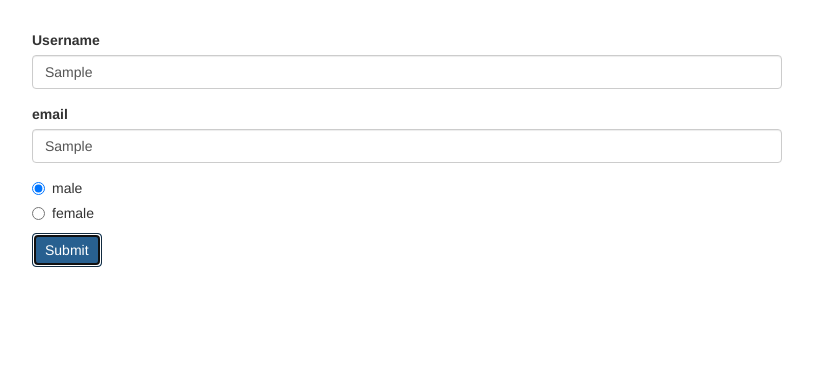
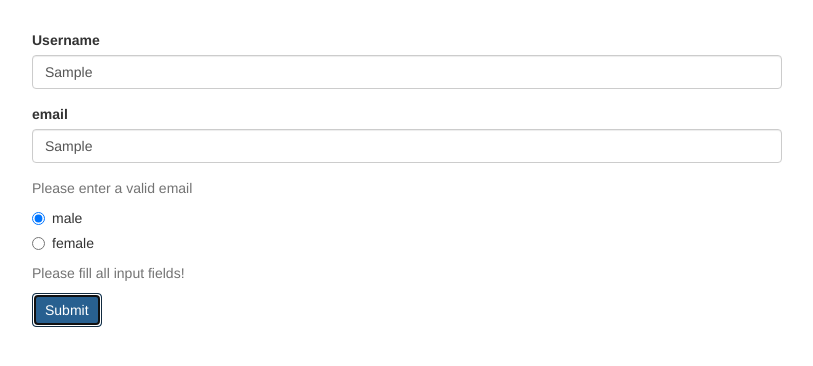
Before and after one commit to Jitgitbit/angular-exercise-ten, an Angular app: page / in a window 1280 px wide. Both pictures are taken after typing "Sample", "Sample" into the empty fields and a click on the button "Submit". Shown: the top 366 px of the page, without its empty margins (233-1046 px from the left). Built offline with nearby package versions, Linux system fonts and the light colour scheme.

Commit message:
Reactive: Getting Access to Controls

```diff
--- a/src/app/app.component.html
+++ b/src/app/app.component.html
@@ -10,6 +10,9 @@
             formControlName="username"
             class="form-control">
         </div>
+        <span
+          class="help-block"
+          *ngIf="!signupForm.get('username').valid && signupForm.get('username').touched">Please enter a valid username</span>
         <div class="form-group">
           <label for="email">email</label>
           <input
@@ -18,6 +21,9 @@
             formControlName="email"
             class="form-control">
         </div>
+        <span
+          class="help-block"
+          *ngIf="!signupForm.get('email').valid && signupForm.get('email').touched">Please enter a valid email</span>
         <div class="radio" *ngFor="let gender of genders">
           <label>
             <input
@@ -26,6 +32,9 @@
               [value]="gender">{{ gender }}
           </label>
         </div>
+        <span
+          class="help-block"
+          *ngIf="!signupForm.valid && signupForm.touched">Please fill all input fields!</span>
         <button class="btn btn-primary" type="submit">Submit</button>
       </form>
     </div>
```
